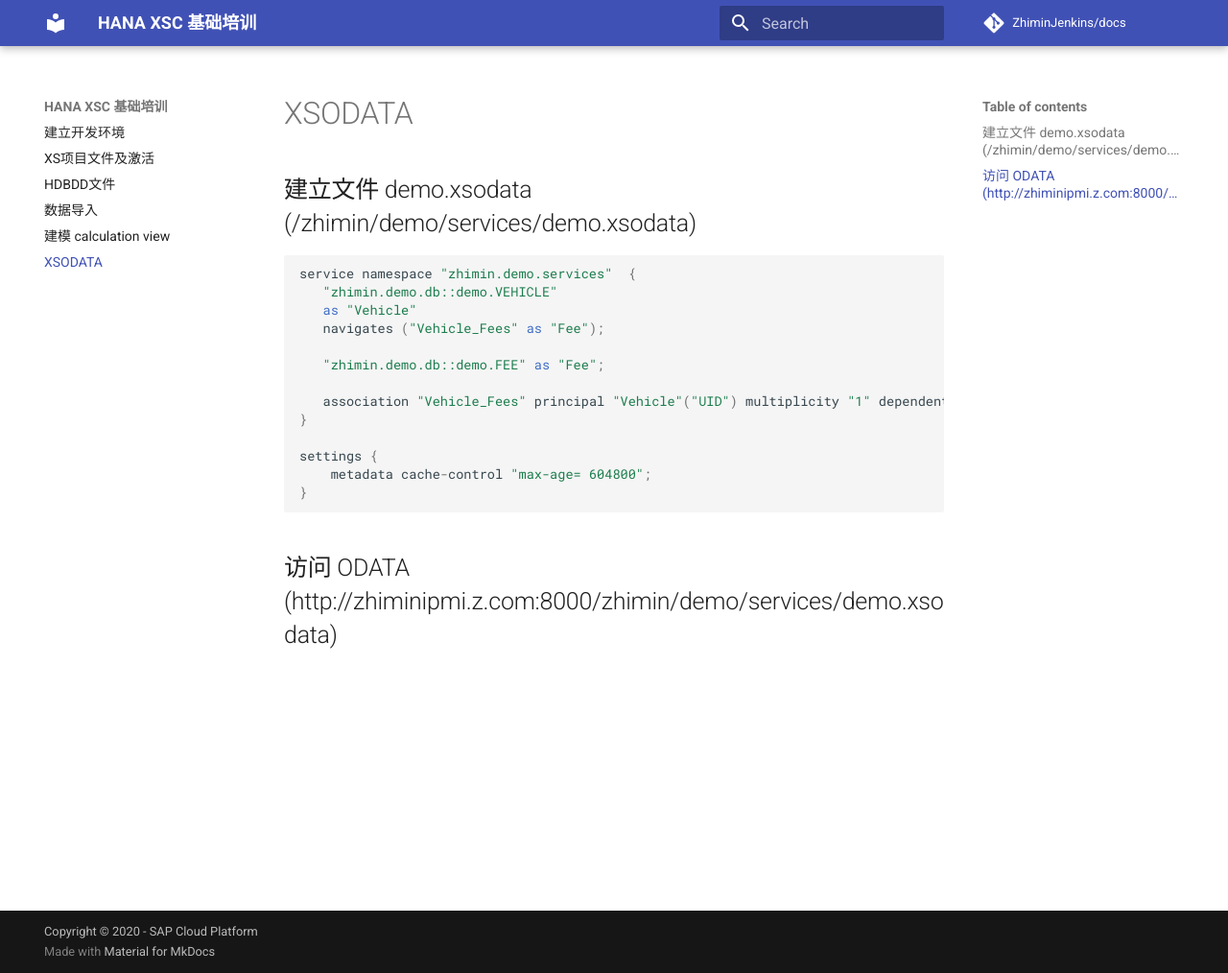
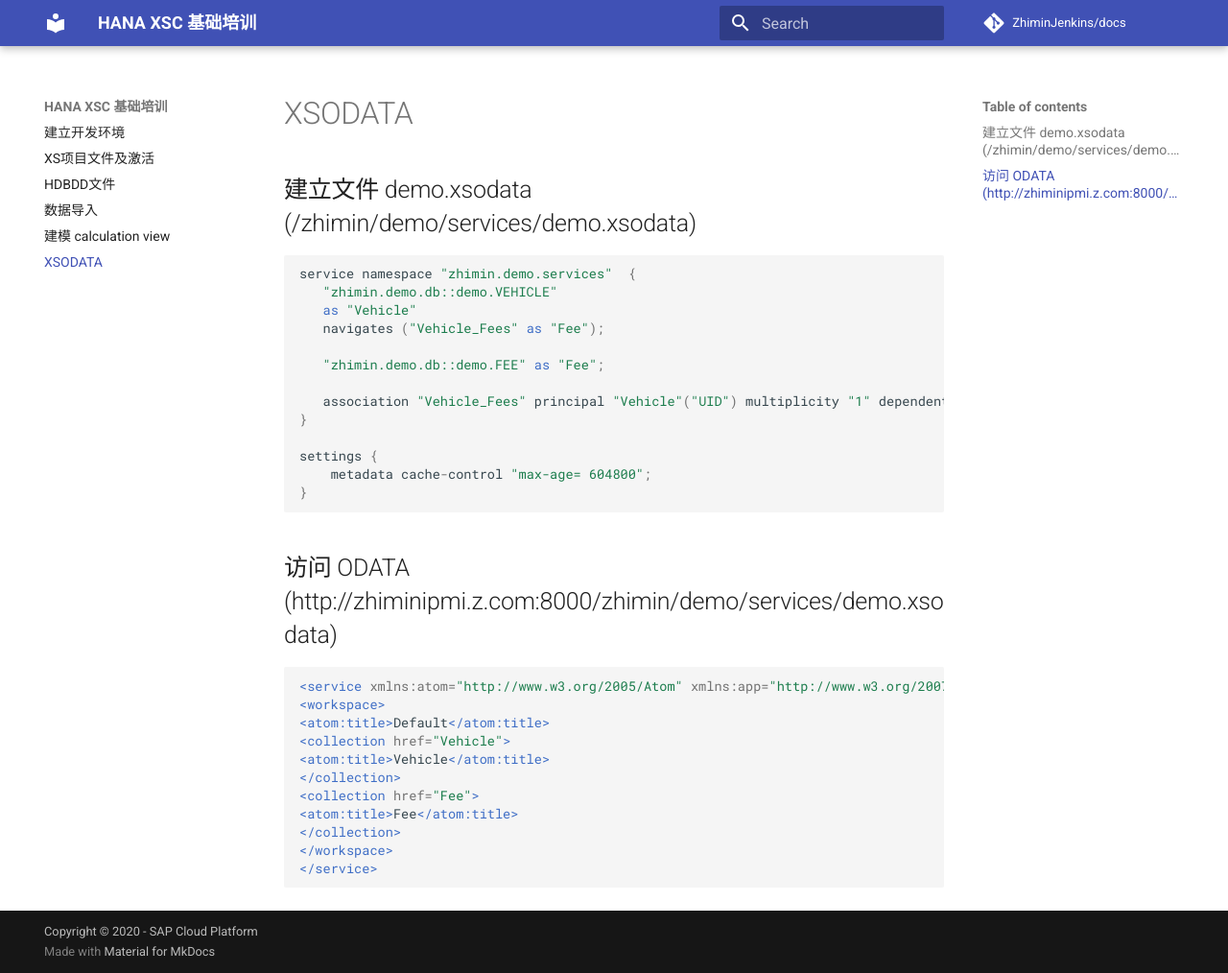
Before and after one commit to shaozhm/alpmars-training, an MkDocs documentation site: the page built from docs/xsodata.md, in a window 1280 px wide and 1014 px high. Shown: the whole window at 96% size. Built offline with MkDocs 1.6.1 and Material for MkDocs 9.7.7, drawn with Linux system fonts in a browser that asks for light colours; old or Windows-style settings are respelled for this version of MkDocs.

Commit message:
zhimin update

````diff
--- a/docs/xsodata.md
+++ b/docs/xsodata.md
@@ -16,3 +16,16 @@
 ```
 
 ## 访问 ODATA (http://zhiminipmi.z.com:8000/zhimin/demo/services/demo.xsodata)
+``` xml
+<service xmlns:atom="http://www.w3.org/2005/Atom" xmlns:app="http://www.w3.org/2007/app" xmlns="http://www.w3.org/2007/app" xml:base="http://zhiminipmi.z.com:8000/zhimin/demo/services/demo.xsodata/">
+<workspace>
+<atom:title>Default</atom:title>
+<collection href="Vehicle">
+<atom:title>Vehicle</atom:title>
+</collection>
+<collection href="Fee">
+<atom:title>Fee</atom:title>
+</collection>
+</workspace>
+</service>
+```
````
Also changed, not shown: docs/images/_sys_bi_cp_all.png (added), docs/images/xsodata_access_insufficient_privilege.png (added).
